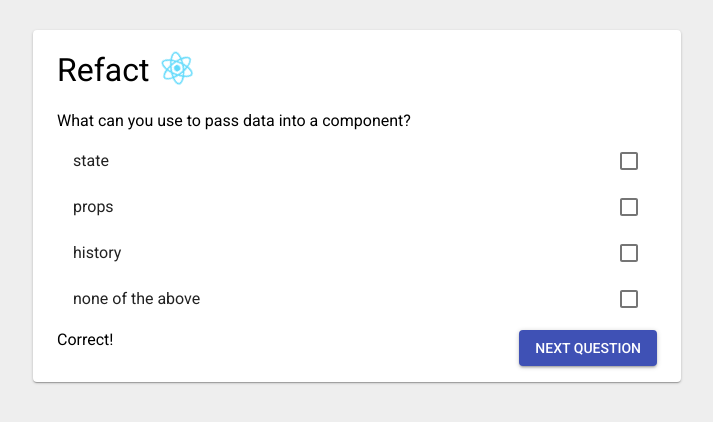
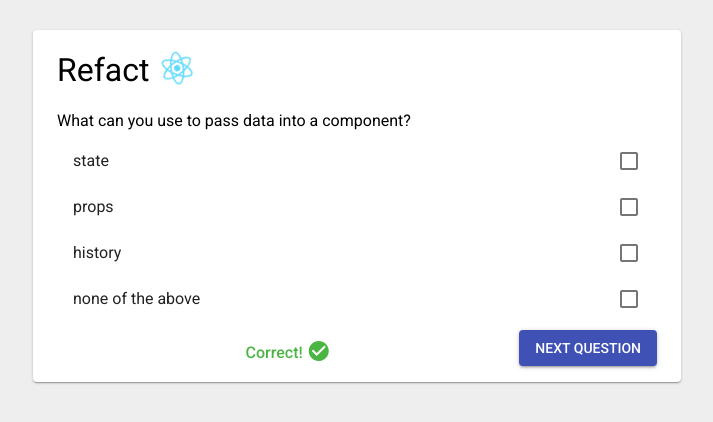
Before and after one commit to AshTappin/refact, a React (Create React App) app: page /question in a window 1280 px wide. Both pictures are taken after a click on the button "SUBMIT ANSWER". Shown: the top 422 px of the page, without its empty margins (95-808 px from the left). Built offline with nearby package versions, Linux system fonts and the light colour scheme.

Commit message:
Add success notification

```diff
--- a/public/index.html
+++ b/public/index.html
@@ -4,6 +4,7 @@
     <meta charset="utf-8" />
     <link rel="shortcut icon" href="%PUBLIC_URL%/favicon.ico" />
     <link href="https://fonts.googleapis.com/css?family=Roboto:300,400,500" rel="stylesheet">
+    <link href="https://fonts.googleapis.com/icon?family=Material+Icons" rel="stylesheet">
     <meta
       name="viewport"
       content="width=device-width, initial-scale=1, shrink-to-fit=no"
--- a/src/components/Question/Question.css
+++ b/src/components/Question/Question.css
@@ -5,9 +5,22 @@
 
 .QuestionFooter {
     display: flex;
-    justify-items: center;
+    justify-content: flex-end;
+    align-items: center;
 }
 
 .RightAnswer {
     background-color: rgb(75,181, 67, 0.4);
 }
+
+.Success {
+    flex-grow: 1;
+    text-align: center;
+    color: rgb(75,181, 67);
+    font-weight: 500;
+}
+
+i {
+    position: relative;
+    top: 5px;
+}
--- a/src/components/Question/Question.tsx
+++ b/src/components/Question/Question.tsx
@@ -34,9 +34,8 @@
             </List>
 
             <div className='QuestionFooter'>
-                {questionAnsweredCorrectly && <div className='Success'>Correct!</div>}
+                {questionAnsweredCorrectly && <div className='Success'>Correct! <i className="material-icons">check_circle</i></div>}
                 <Button
-                    style={{marginLeft: 'auto'}}
                     className='SubmitAnswerButton'
                     variant='contained'
                     color='primary'
```
Also changed, not shown: 2 other files (tests, documents, lock files or other folders).
